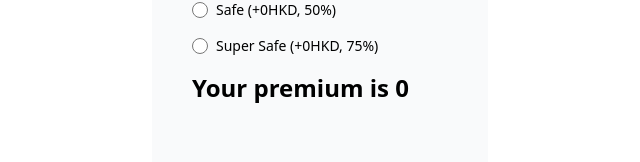
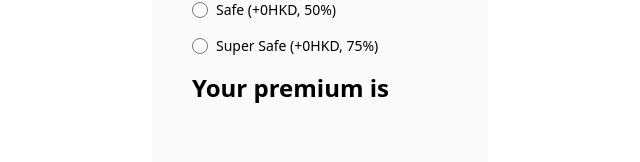
Before and after one commit to hagersew/Insurance-calc, a React (Create React App) app: page / in a window 1280 px wide. Both pictures are taken after a click on the button "Start". Shown: the part 465-627 px from the top of the page, without its empty margins (320-960 px from the left). Built offline with nearby package versions, Linux system fonts and the light colour scheme.

Commit message:
removed log

```diff
--- a/src/features/insurance/pages/page-two.tsx
+++ b/src/features/insurance/pages/page-two.tsx
@@ -9,7 +9,6 @@ interface insuranceInfo {
 
 const PageTwo = (prop: insuranceInfo) => {
   const { insuranceInfo } = prop;
-  console.log(insuranceInfo);
   const handleFormChange = (e: any) => {
     prop.setInsurance((prevState: Insurance) => ({
       ...prevState,
@@ -114,7 +113,7 @@ const PageTwo = (prop: insuranceInfo) => {
       </div>
 
       <div className="font-bold text-2xl mb-2 mt-10" data-testid="getPremium">
-        Your premium is {insuranceInfo.premium} {' '}
+        Your premium is{' '}
         {insuranceInfo.premium! > 0
           ? insuranceInfo.premium! + insuranceInfo.country!
           : ''}
```
Also changed, not shown: 1 other file (tests, documents, lock files or other folders).
